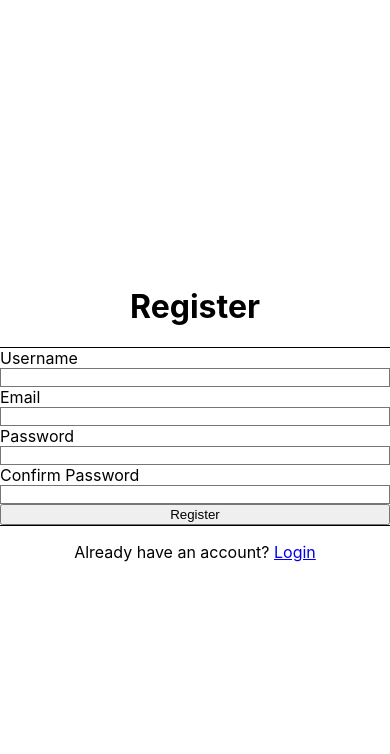
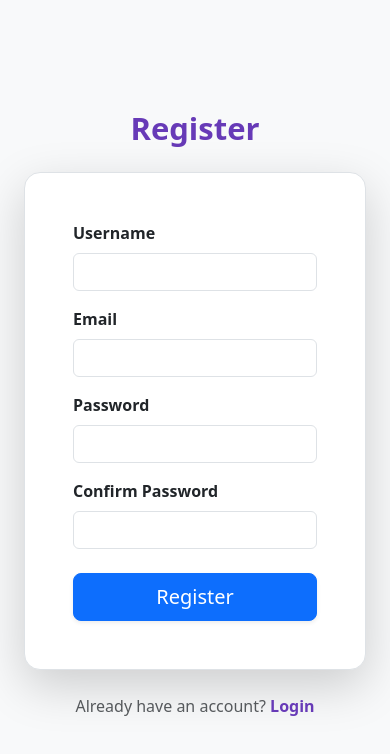
Before and after one commit to RMohanapriya/Mental-Health-companion, a Next.js app in the folder frontend/: page /register in a window 390 px wide. Shown: the top 754 px of the page. Built offline with nearby package versions, Linux system fonts and the light colour scheme.

Commit message:
Feat: Migrate frontend to Bootstrap 5 CDN for improved UI/UX and responsiveness

```diff
--- a/frontend/package.json
+++ b/frontend/package.json
@@ -20,10 +20,7 @@
   },
   "devDependencies": {
     "@eslint/eslintrc": "^3",
-    "autoprefixer": "^10.4.21",
     "eslint": "^9",
-    "eslint-config-next": "15.4.1",
-    "postcss": "^8.5.6",
-    "tailwindcss": "^4.1.11"
+    "eslint-config-next": "15.4.1"
   }
 }
--- a/frontend/pages/_app.js
+++ b/frontend/pages/_app.js
@@ -1,10 +1,27 @@
-import '../styles/globals.css'; // Import your global CSS (we'll create this soon)
-import { AuthProvider } from '../context/AuthContext'; // Import your AuthProvider
+import '../styles/globals.css';
+import { AuthProvider } from '../context/AuthContext';
+import Head from 'next/head'; // Import Head component
 
 function MyApp({ Component, pageProps }) {
     return (
-        // Wrap the entire application with AuthProvider
         <AuthProvider>
+            <Head>
+                {/* Bootstrap CSS */}
+                <link
+                    href="https://cdn.jsdelivr.net/npm/bootstrap@5.3.3/dist/css/bootstrap.min.css"
+                    rel="stylesheet"
+                    integrity="sha384-QWTKZyjpPEjISv5WaRU9OFeRpok6YctnYmDr5pNlyT2bRjXh0JMhjY6hW+ALEwIH"
+                    crossOrigin="anonymous"
+                />
+                {/* Bootstrap JS (optional, for interactive components like dropdowns, modals) */}
+                <script
+                    src="https://cdn.jsdelivr.net/npm/bootstrap@5.3.3/dist/js/bootstrap.bundle.min.js"
+                    integrity="sha384-YvpcrYf0tY3lHB60NNkmXc5s9fDVZLESaAA55NDzOxhy9GkcIdslK1eN7N6jIeHz"
+                    crossOrigin="anonymous"
+                ></script>
+                {/* Inter font for a modern look */}
+                <link href="https://fonts.googleapis.com/css2?family=Inter:wght@400;500;600;700&display=swap" rel="stylesheet" />
+            </Head>
             <Component {...pageProps} />
         </AuthProvider>
     );
--- a/frontend/pages/login.js
+++ b/frontend/pages/login.js
@@ -2,7 +2,6 @@ import { useState, useEffect } from 'react';
 import { useAuth } from '../context/AuthContext';
 import Link from 'next/link';
 import { useRouter } from 'next/router';
-// Removed: import styles from '../styles/Auth.module.css';
 
 export default function Login() {
     const { login, user, loading } = useAuth();
@@ -15,7 +14,6 @@ export default function Login() {
 
     const { email, password } = formData;
 
-    // Redirect to dashboard if already logged in and not loading
     useEffect(() => {
         if (!loading && user) {
             router.push('/dashboard');
@@ -40,23 +38,22 @@ export default function Login() {
 
     if (loading) {
         return (
-            <div className="min-h-screen flex items-center justify-center text-xl text-gray-600 bg-gradient-to-br from-purple-50 to-blue-50">
+            <div className="d-flex justify-content-center align-items-center min-vh-100 bg-light text-muted">
                 Loading...
             </div>
         );
     }
 
-    // If user is already logged in, redirect to dashboard
     if (user && !loading) {
         return null;
     }
 
     return (
-        <div className="min-h-screen flex flex-col items-center justify-center p-6 bg-gradient-to-br from-purple-50 to-blue-50">
-            <h1 className="text-4xl font-bold text-blue-800 mb-6 text-center drop-shadow-sm">Login</h1>
-            <form onSubmit={onSubmit} className="bg-white p-8 rounded-xl shadow-2xl w-full max-w-md flex flex-col gap-5 border border-blue-100">
-                <div className="flex flex-col">
-                    <label htmlFor="email" className="mb-2 font-semibold text-gray-700">Email</label>
+        <div className="d-flex flex-column justify-content-center align-items-center min-vh-100 p-4 bg-light">
+            <h1 className="display-5 fw-bold text-primary mb-4 text-center">Login</h1>
+            <form onSubmit={onSubmit} className="bg-white p-5 rounded-4 shadow-lg border border-primary-100" style={{ maxWidth: '28rem', width: '100%' }}>
+                <div className="mb-3">
+                    <label htmlFor="email" className="form-label fw-semibold text-dark">Email</label>
                     <input
                         type="email"
                         id="email"
@@ -64,11 +61,11 @@ export default function Login() {
                         value={email}
                         onChange={onChange}
                         required
-                        className="p-3 border border-gray-300 rounded-lg focus:outline-none focus:ring-2 focus:ring-blue-500 transition-all duration-200"
+                        className="form-control"
                     />
                 </div>
-                <div className="flex flex-col">
-                    <label htmlFor="password" className="mb-2 font-semibold text-gray-700">Password</label>
+                <div className="mb-4">
+                    <label htmlFor="password" className="form-label fw-semibold text-dark">Password</label>
                     <input
                         type="password"
                         id="password"
@@ -76,15 +73,15 @@ export default function Login() {
                         value={password}
                         onChange={onChange}
                         required
-                        className="p-3 border border-gray-300 rounded-lg focus:outline-none focus:ring-2 focus:ring-blue-500 transition-all duration-200"
+                        className="form-control"
                     />
                 </div>
-                <button type="submit" className="bg-blue-600 text-white p-3 rounded-lg text-lg font-bold hover:bg-blue-700 transition-colors duration-300 shadow-md hover:shadow-lg" disabled={isSubmitting}>
+                <button type="submit" className="btn btn-primary btn-lg w-100 shadow-sm" disabled={isSubmitting}>
                     {isSubmitting ? 'Logging In...' : 'Login'}
                 </button>
             </form>
-            <p className="mt-5 text-gray-600 text-center">
-                Don&apos;t have an account? <Link href="/register" className="text-blue-700 font-bold hover:underline">Register</Link>
+            <p className="mt-4 text-muted text-center">
+                Don&apos;t have an account? <Link href="/register" className="text-primary fw-bold text-decoration-none">Register</Link>
             </p>
         </div>
     );
--- a/frontend/pages/register.js
+++ b/frontend/pages/register.js
@@ -1,10 +1,11 @@
-import { useState } from 'react';
+import { useState, useEffect } from 'react';
 import { useAuth } from '../context/AuthContext';
 import Link from 'next/link';
-// Removed: import styles from '../styles/Auth.module.css';
+import { useRouter } from 'next/router';
 
 export default function Register() {
     const { register, user, loading } = useAuth();
+    const router = useRouter();
     const [formData, setFormData] = useState({
         username: '',
         email: '',
@@ -14,6 +15,12 @@ export default function Register() {
     const [isSubmitting, setIsSubmitting] = useState(false);
 
     const { username, email, password, password2 } = formData;
+
+    useEffect(() => {
+        if (!loading && user) {
+            router.push('/dashboard');
+        }
+    }, [user, loading, router]);
 
     const onChange = (e) => setFormData({ ...formData, [e.target.name]: e.target.value });
 
@@ -38,25 +45,22 @@ export default function Register() {
 
     if (loading) {
         return (
-            <div className="min-h-screen flex items-center justify-center text-xl text-gray-600 bg-gradient-to-br from-purple-50 to-blue-50">
+            <div className="d-flex justify-content-center align-items-center min-vh-100 bg-light text-muted">
                 Loading...
             </div>
         );
     }
 
-    // If user is already logged in, redirect to dashboard
     if (user && !loading) {
-        // This redirect is handled by useEffect in AuthContext, but a quick check here
-        // prevents rendering the form if already authenticated.
         return null;
     }
 
     return (
-        <div className="min-h-screen flex flex-col items-center justify-center p-6 bg-gradient-to-br from-purple-50 to-blue-50">
-            <h1 className="text-4xl font-bold text-purple-800 mb-6 text-center drop-shadow-sm">Register</h1>
-            <form onSubmit={onSubmit} className="bg-white p-8 rounded-xl shadow-2xl w-full max-w-md flex flex-col gap-5 border border-purple-100">
-                <div className="flex flex-col">
-                    <label htmlFor="username" className="mb-2 font-semibold text-gray-700">Username</label>
+        <div className="d-flex flex-column justify-content-center align-items-center min-vh-100 p-4 bg-light">
+            <h1 className="display-5 fw-bold text-purple mb-4 text-center">Register</h1>
+            <form onSubmit={onSubmit} className="bg-white p-5 rounded-4 shadow-lg border border-purple-100" style={{ maxWidth: '28rem', width: '100%' }}>
+                <div className="mb-3">
+                    <label htmlFor="username" className="form-label fw-semibold text-dark">Username</label>
                     <input
                         type="text"
                         id="username"
@@ -64,11 +68,11 @@ export default function Register() {
                         value={username}
                         onChange={onChange}
                         required
-                        className="p-3 border border-gray-300 rounded-lg focus:outline-none focus:ring-2 focus:ring-purple-500 transition-all duration-200"
+                        className="form-control"
                     />
                 </div>
-                <div className="flex flex-col">
-                    <label htmlFor="email" className="mb-2 font-semibold text-gray-700">Email</label>
+                <div className="mb-3">
+                    <label htmlFor="email" className="form-label fw-semibold text-dark">Email</label>
                     <input
                         type="email"
                         id="email"
@@ -76,11 +80,11 @@ export default function Register() {
                         value={email}
                         onChange={onChange}
                         required
-                        className="p-3 border border-gray-300 rounded-lg focus:outline-none focus:ring-2 focus:ring-purple-500 transition-all duration-200"
+                        className="form-control"
                     />
                 </div>
-                <div className="flex flex-col">
-                    <label htmlFor="password" className="mb-2 font-semibold text-gray-700">Password</label>
+                <div className="mb-3">
+                    <label htmlFor="password" className="form-label fw-semibold text-dark">Password</label>
                     <input
                         type="password"
                         id="password"
@@ -89,11 +93,11 @@ export default function Register() {
                         onChange={onChange}
                         required
                         minLength="6"
-                        className="p-3 border border-gray-300 rounded-lg focus:outline-none focus:ring-2 focus:ring-purple-500 transition-all duration-200"
+                        className="form-control"
                     />
                 </div>
-                <div className="flex flex-col">
-                    <label htmlFor="password2" className="mb-2 font-semibold text-gray-700">Confirm Password</label>
+                <div className="mb-4">
+                    <label htmlFor="password2" className="form-label fw-semibold text-dark">Confirm Password</label>
                     <input
                         type="password"
                         id="password2"
@@ -102,15 +106,15 @@ export default function Register() {
                         onChange={onChange}
                         required
                         minLength="6"
-                        className="p-3 border border-gray-300 rounded-lg focus:outline-none focus:ring-2 focus:ring-purple-500 transition-all duration-200"
+                        className="form-control"
                     />
                 </div>
-                <button type="submit" className="bg-purple-600 text-white p-3 rounded-lg text-lg font-bold hover:bg-purple-700 transition-colors duration-300 shadow-md hover:shadow-lg" disabled={isSubmitting}>
+                <button type="submit" className="btn btn-primary btn-lg w-100 shadow-sm" disabled={isSubmitting}>
                     {isSubmitting ? 'Registering...' : 'Register'}
                 </button>
             </form>
-            <p className="mt-5 text-gray-600 text-center">
-                Already have an account? <Link href="/login" className="text-purple-700 font-bold hover:underline">Login</Link>
+            <p className="mt-4 text-muted text-center">
+                Already have an account? <Link href="/login" className="text-purple fw-bold text-decoration-none">Login</Link>
             </p>
         </div>
     );
--- a/frontend/postcss.config.js
+++ /dev/null
@@ -1,6 +0,0 @@
-module.exports = {
-  plugins: {
-    '@tailwindcss/postcss': {}, // CHANGE THIS LINE
-    autoprefixer: {},
-  },
-};
--- a/frontend/styles/globals.css
+++ b/frontend/styles/globals.css
@@ -1,15 +1,47 @@
 /* frontend/styles/globals.css */
-@tailwind base;
-@tailwind components;
-@tailwind utilities;
+/* ... (existing global styles and Bootstrap imports) ... */
 
-/* You can add any custom global CSS here if absolutely necessary,
-   but try to use Tailwind utilities first. */
+/* Custom colors for Bootstrap */
+.text-purple {
+  color: #673ab7 !important; /* Deep purple */
+}
+.border-purple-100 {
+  border-color: #d1c4e9 !important; /* Light purple border */
+}
+.text-primary {
+  color: #007bff !important; /* Bootstrap primary blue */
+}
+.text-success {
+  color: #28a745 !important; /* Bootstrap success green */
+}
+.text-blue {
+  color: #007bff !important;
+}
+.text-green {
+  color: #28a745 !important;
+}
 
-/* Basic font for consistency, if not covered by Tailwind defaults */
-body {
-  font-family: 'Inter', sans-serif; /* Using Inter as a modern, clean font */
-  /* Ensure no default margins/padding that might conflict */
-  margin: 0;
-  padding: 0;
+/* Custom background colors */
+.bg-light-green {
+  background-color: #e8f5e9 !important; /* Light green for bot messages */
 }
+.bg-light-blue {
+  background-color: #e3f2fd !important; /* Light blue for user messages */
+}
+
+/* Custom font sizes for chat/sentiment */
+.text-sm {
+  font-size: 0.875rem !important; /* 14px */
+}
+.text-xs {
+  font-size: 0.75rem !important; /* 12px */
+}
+.fst-italic {
+  font-style: italic !important;
+}
+
+/* Ensure images are responsive by default */
+img {
+  max-width: 100%;
+  height: auto;
+}
--- a/frontend/tailwind.config.js
+++ /dev/null
@@ -1,13 +0,0 @@
-/** @type {import('tailwindcss').Config} */
-module.exports = {
-  content: [
-    "./pages/**/*.{js,ts,jsx,tsx,mdx}",
-    "./components/**/*.{js,ts,jsx,tsx,mdx}",
-  ],
-  theme: {
-    extend: {
-      // You can define custom colors, fonts, etc. here later
-    },
-  },
-  plugins: [],
-};
```
Also changed, not shown: frontend/pages/chatbot.js (+19 -18 lines), frontend/pages/dashboard.js (+30 -23 lines), frontend/pages/index.js (+15 -11 lines), frontend/pages/journal.js (+29 -25 lines), 1 other file (tests, documents, lock files or other folders).
